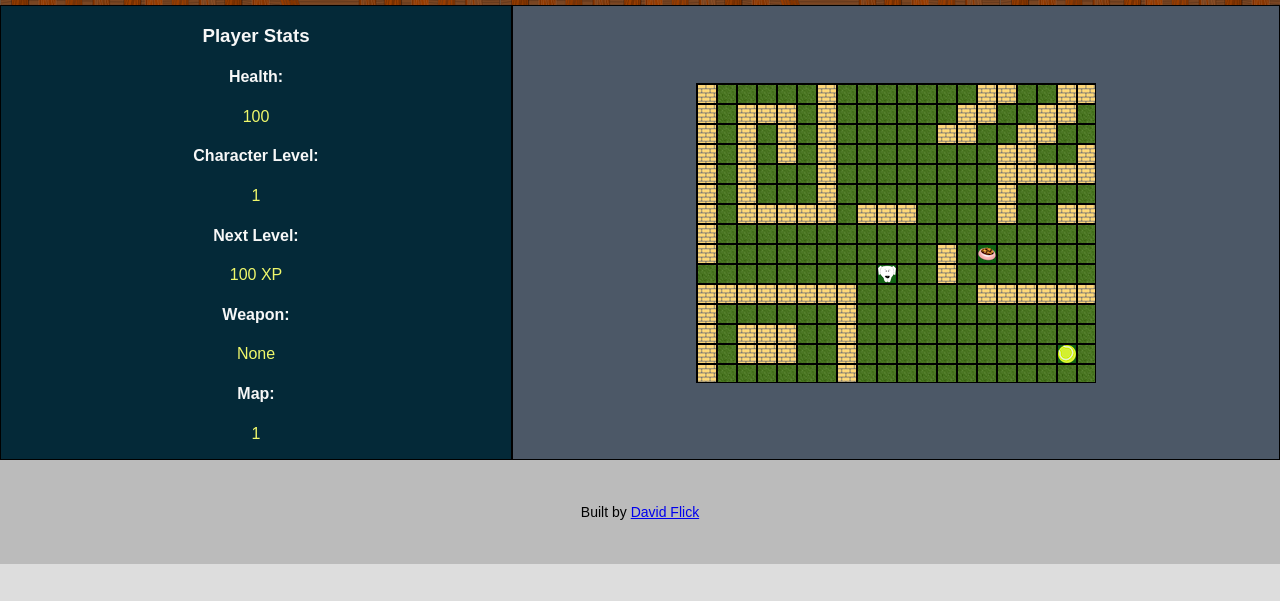
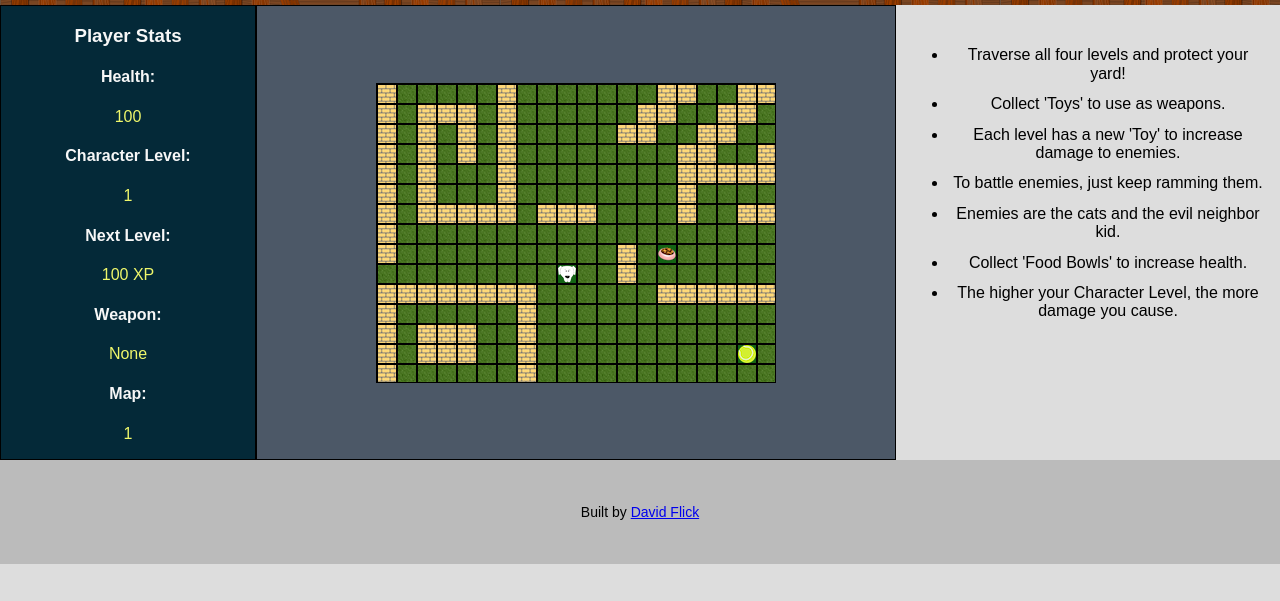
Before and after one commit to davemflick/Dungeon-Crawler, a React app: page / in a window 1280 px wide. Shown: the part 71-672 px from the top of the page. Built offline with nearby package versions, Linux system fonts and the light colour scheme.

Commit message:
added directions to the game

```diff
--- /dev/null
+++ b/app/components/Directions.js
@@ -0,0 +1,19 @@
+import React from 'react';
+
+export default class Directions extends React.Component{
+	render(){
+		return(
+			<div className="directions">
+				<ul>
+					<li className="dirItem">Traverse all four levels and protect your yard!</li>
+					<li className="dirItem">Collect 'Toys' to use as weapons.</li>
+					<li className="dirItem">Each level has a new 'Toy' to increase damage to enemies.</li>
+					<li className="dirItem">To battle enemies, just keep ramming them.</li>
+					<li className="dirItem">Enemies are the cats and the evil neighbor kid.</li>
+					<li className="dirItem">Collect 'Food Bowls' to increase health.</li>
+					<li className="dirItem">The higher your Character Level, the more damage you cause.</li>
+				</ul>
+			</div>
+		)
+	}
+}
--- a/app/containers/Main.js
+++ b/app/containers/Main.js
@@ -2,6 +2,7 @@ import React from 'react';
 import ReactDOM, { render } from 'react-dom';
 import PlayerStats from '../components/PlayerStats';
 import Maps from '../components/Maps';
+import Directions from '../components/Directions';
 
 
 export default class Main extends React.Component{
@@ -243,6 +244,7 @@ export default class Main extends React.Component{
 					  winner={this.youWin}
 					  won={this.state.won}
 					  />
+				<Directions />
 			</div>
 		)
 	}
--- a/app/styles/Main.scss
+++ b/app/styles/Main.scss
@@ -40,9 +40,16 @@ body{
 	justify-content: center;
 	align-items: stretch;
 	background-color: #ddd;
+	.directions{
+		width: 30%;
+		padding-top: 25px;
+		.dirItem{
+			margin: 12px;
+		}
+	}
 	.playerStatsContainer{
 		border: 1px solid black;
-		width: 40%;
+		width: 20%;
 		background-color: #042938;
 		color: #f7f7f7;
 		.stat {
@@ -56,12 +63,15 @@ body{
 	}
 	.gameContainer {
 		border: 1px solid black;
-		width: 60%;
+		width: 50%;
 	}
-	@media (max-width: 688px){
+	@media (max-width: 825px){
 		flex-wrap: wrap;
 		align-items: flex-start;
 		justify-content: space-around;
+		.directions{
+			width: 100%;
+		}
 		.playerStatsContainer {
 			width: 100%;
 			display: flex;
```
Also changed, not shown: app/styles/main.css, 1 other file.
